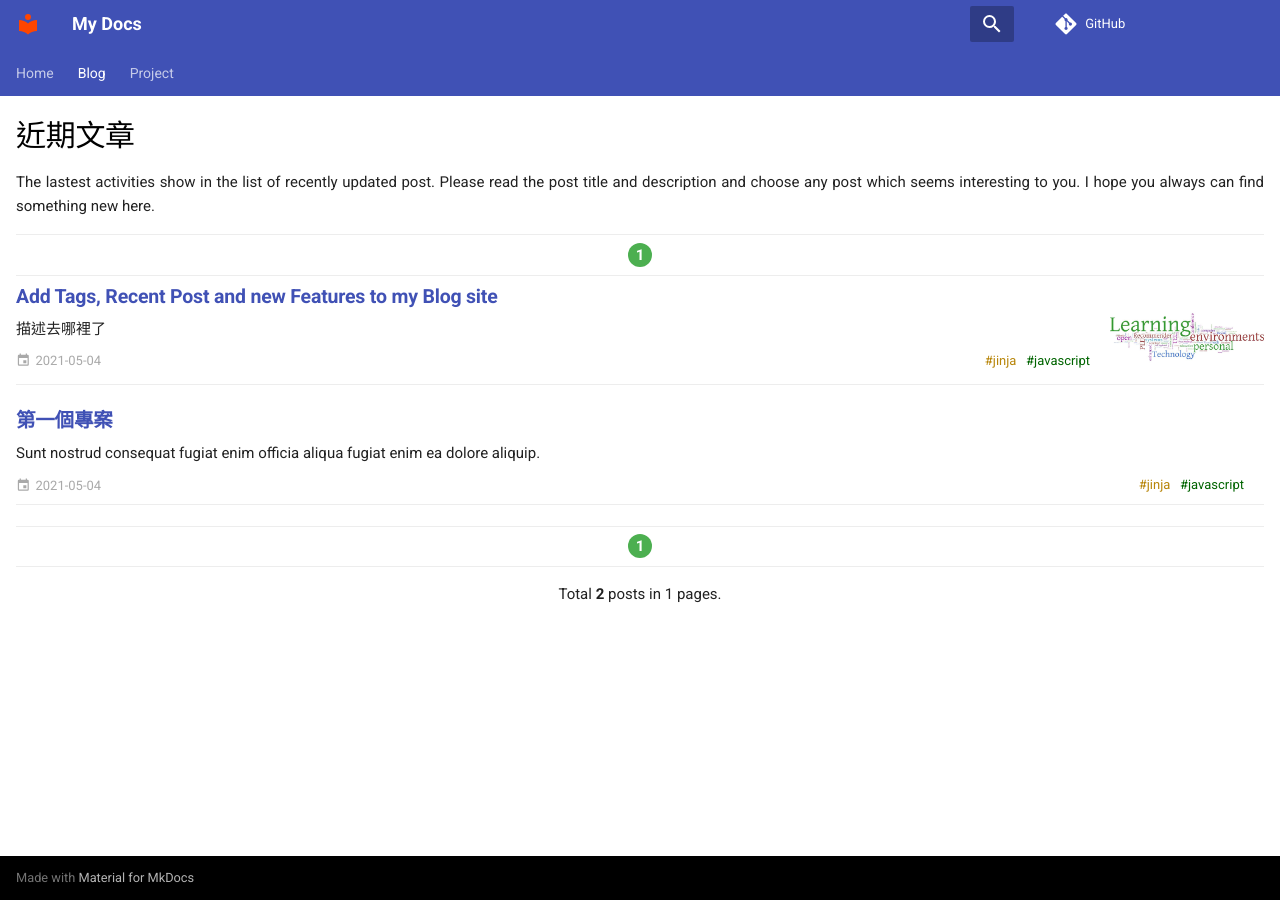
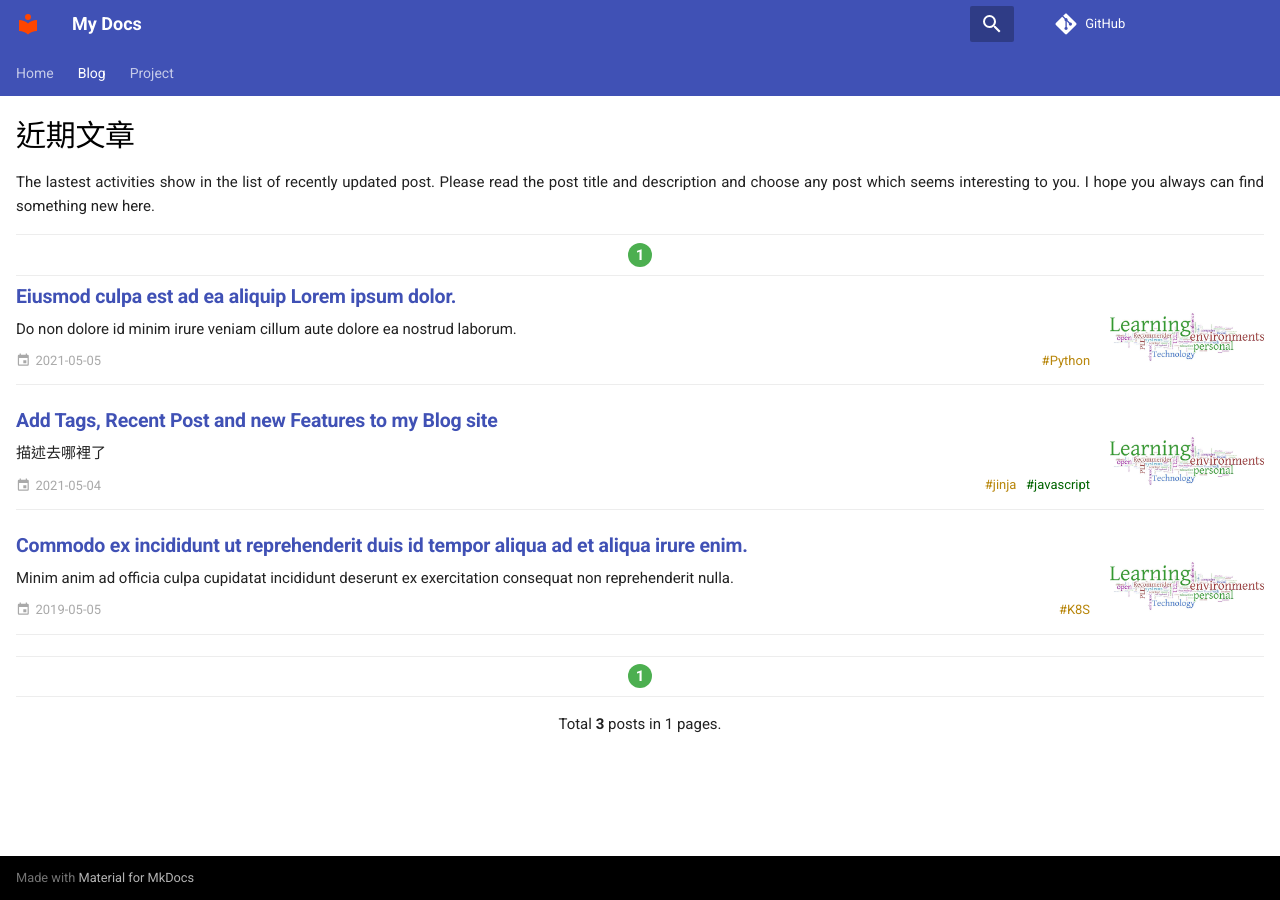
Before and after one commit to wilder640/notebook, an MkDocs documentation site: the page built from docs/blog/index.md, in a window 1280 px wide. Built offline with MkDocs 1.6.1 and Material for MkDocs 9.7.7, drawn with Linux system fonts in a browser that asks for light colours; comment, search, counter and statistics services are not loaded.

Commit message:
修改post-list.html將原本會呈現所有page部分替換為post

```diff
--- /dev/null
+++ b/docs/blog/posts/second-post/second-post.md
@@ -0,0 +1,10 @@
+---
+title: Eiusmod culpa est ad ea aliquip Lorem ipsum dolor.
+description: Do non dolore id minim irure veniam cillum aute dolore ea nostrud laborum.
+date: 2021-05-05
+banner: tag_cloud.jpg
+tags:
+    - Python
+---
+
+## 第二篇文章
--- /dev/null
+++ b/docs/blog/posts/third-post/third-post.md
@@ -0,0 +1,10 @@
+---
+title: Commodo ex incididunt ut reprehenderit duis id tempor aliqua ad et aliqua irure enim.
+description: Minim anim ad officia culpa cupidatat incididunt deserunt ex exercitation consequat non reprehenderit nulla.
+date: 2019-05-05
+banner: tag_cloud.jpg
+tags:
+    - K8S
+---
+
+## 第三篇文章
--- a/mkdocs.yml
+++ b/mkdocs.yml
@@ -28,6 +28,7 @@
       post_readtime: true # 是否依據字數計算預計閱讀時間並顯示
       archive: false # 是否顯示存檔頁面
       post_url_format: "{file}" # 設定blog post的url格式，預設為{date}/{slug}，故會加上日期，故若要在該篇文章引用同目錄其他元素時會有問題
+      pagination_per_page: 10
   - git-revision-date-localized: # 跟蹤文章git提交日期，並可設定顯示於文章底部
       type: date
       fallback_to_build_date: true
--- a/overrides/partials/post-list.html
+++ b/overrides/partials/post-list.html
@@ -154,7 +153,7 @@
     <div class="center">
         <div class="pagination" id="pagination-top">
             <!-- <a href="#">&laquo;</a> -->
-            {% for pg_group in blog_pages|slice(page_num) %}
+            {% for post_group in blog_pages|slice(page_num) %}
                 <a class="page-number {% if loop.index==1 %}active{% endif%}" href="#page{{ loop.index }}">
                     {{ loop.index }}
                 </a>
@@ -167,27 +166,27 @@
 
     {# pagination #}
     <div class="pages">
-        {% for pg_group in blog_pages|slice(page_num) %}
+        {% for post_group in blog_pages|slice(page_num) %}
         <div class="page" id="page{{ loop.index }}">
-            {% for pg in pg_group %}
-                {% set pg_image = "" %}
-                {% if pg.meta and pg.meta.banner %}
-                    {% set pg_image = pg.canonical_url ~ pg.meta.banner %}
+            {% for post in post_group %}
+                {% set post_image = "" %}
+                {% if post.meta and post.meta.banner %}
+                    {% set post_image = post.canonical_url ~ post.meta.banner %}
                 {% endif %}
                 <div class="post">
                     <h4 class="post-title">
-                        <a href="{{ pg.canonical_url }}">{{ pg.title }}</a>
-                        {% if pg.meta and pg.meta.category %}
+                        <a href="{{ post.canonical_url }}">{{ post.title }}</a>
+                        {% if post.meta and post.meta.category %}
                         <span class="post-category">
-                            « {{ pg.meta.category }} »
+                            « {{ post.meta.category }} »
                         </span>
                     {% endif %}
                     </h4>
                     <div class="post-info-wrap">
                         <div class="post-info">
                             <p class="post-description">
-                                {% if pg.meta and pg.meta.description %}
-                                    {{ pg.meta.description | truncate(200) }}
+                                {% if post.meta and post.meta.description %}
+                                    {{ post.meta.description | truncate(200) }}
                                 {% endif %}
                             </p>
                             <div class="post-extra row">
@@ -197,14 +196,14 @@
                                             {% include ".icons/material/calendar.svg" %}
                                         </span>
                                         <span class="icon-text">
-                                            {{ pg.date }}
+                                            {{ post.date }}
                                         </span>
                                     </p>
                                 </div>
                                 <div class="col">
-                                    {% if pg.meta and pg.meta.tags %}
+                                    {% if post.meta and post.meta.tags %}
                                         <p class="post-tags">
-                                            {% for tag in pg.meta.tags %}
+                                            {% for tag in post.meta.tags %}
                                             <a class="tag" href="{{ config.site_url }}tags/#{{tag}}">
                                                 <span class="tag-name" style="color:{{ color( loop.index%12) }};">
                                                     &nbsp; #{{ tag }}
@@ -216,8 +215,8 @@
                                 </div>
                             </div>
                         </div>
-                        {% if pg_image %}
-                            <img class="post-banner " src='{{ pg_image }}' />
+                        {% if post_image %}
+                            <img class="post-banner " src='{{ post_image }}' />
                         {% endif %}
                     </div>
                 </div>
@@ -231,7 +230,7 @@
     <div class="center">
         <div class="pagination" id="pagination-bottom">
             <!-- <a href="#">&laquo;</a> -->
-            {% for pg_group in blog_pages|slice(page_num) %}
+            {% for post_group in blog_pages|slice(page_num) %}
                 <a class="page-number {% if loop.index==1 %}active{% endif%}" href="#page{{ loop.index }}">
                     {{ loop.index }}
                 </a>
```
Also changed, not shown: other parts of overrides/partials/post-list.html (+16 -17 lines), docs/blog/posts/second-post/tag_cloud.jpg (added), docs/blog/posts/third-post/tag_cloud.jpg (added).
